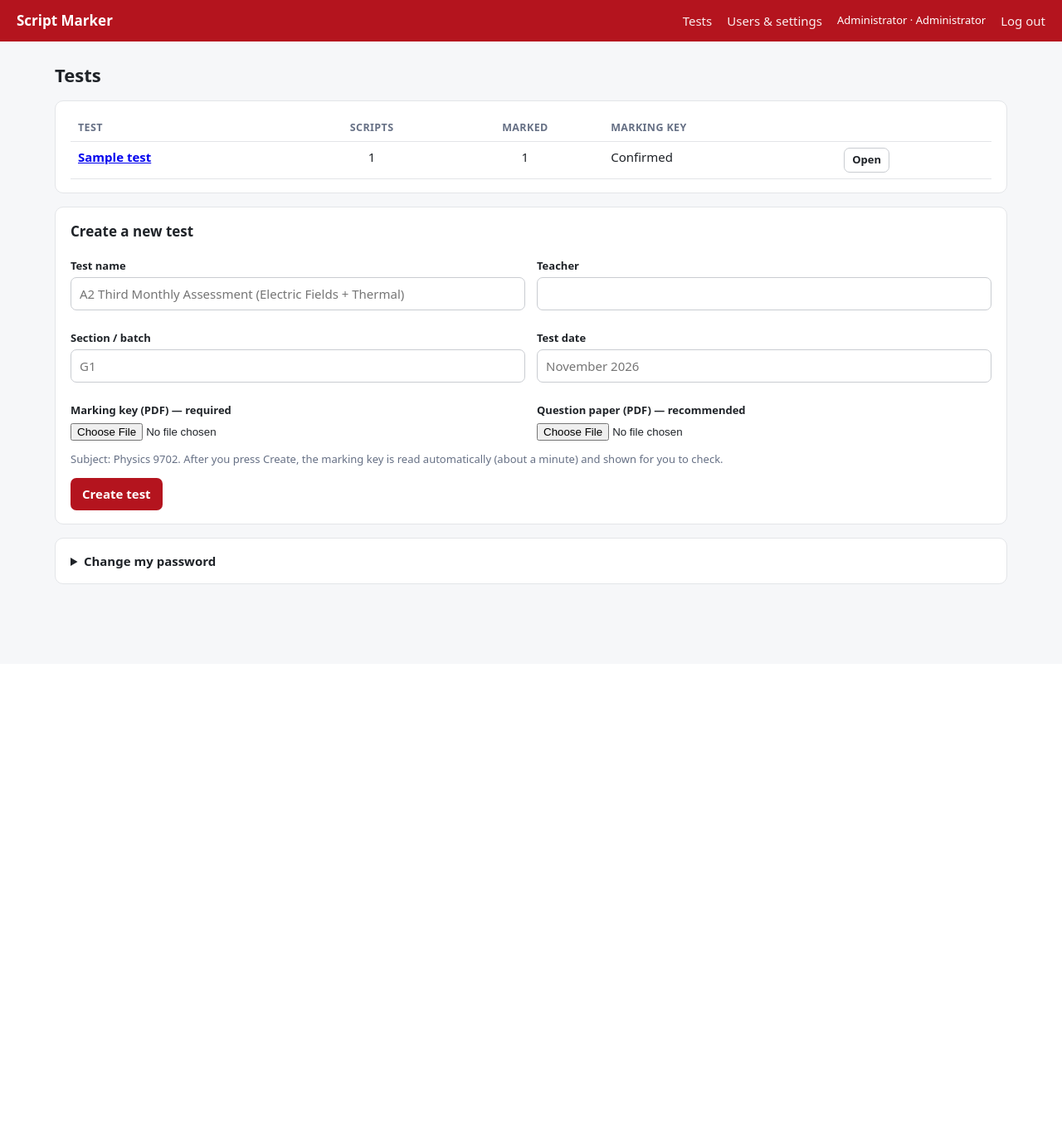
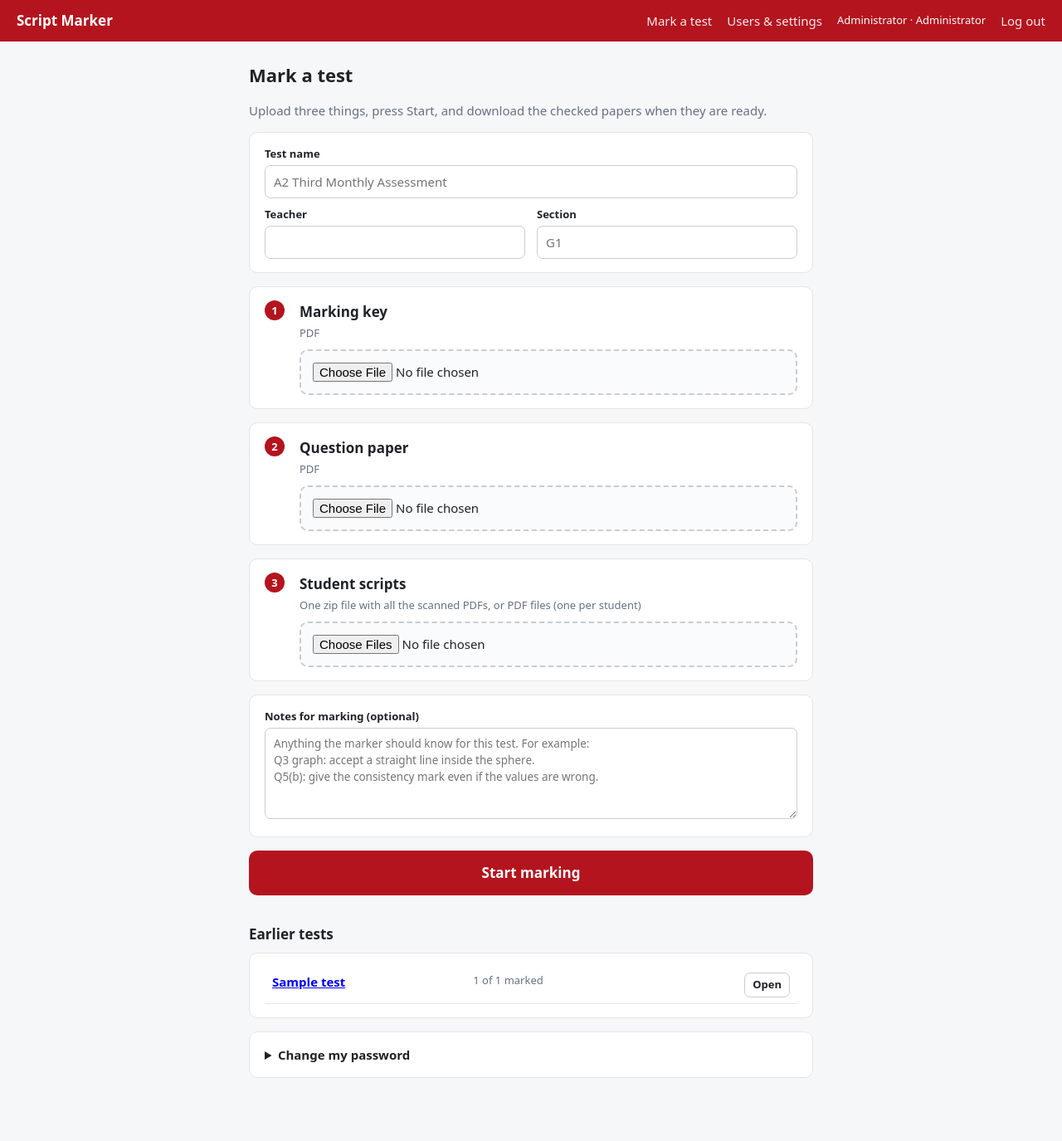
Before and after one commit to faizanpasha/script-marker, a FastAPI app: page / in a window 1280 px wide. Shown: the whole page at 83% size. Before the commit the page ends 704 px from the top, so only its background shows below. Run offline with FastAPI, Linux system fonts and the light colour scheme; the visitor is signed in with stand-in values (Sample User, id 1); data comes from the database, SQL or seed files in the repository; tables that the repository leaves empty hold one stand-in row (values such as "Sample post").

Commit message:
Simplify to a one-page flow with an automatic key check
One form takes the marking key, question paper, scripts (zip or PDFs) and
optional notes. The key is read and checked for problems before marking;
if it is sound, marking starts by itself, otherwise the problems are shown
first. Results page offers the zip plus PDF and Excel marks sheets.

Co-Authored-By: Claude Fable 5.2 <noreply@anthropic.com>
Claude-Session: https://claude.ai/code/session_01BAGptbB6esiqqzxy8erfkZ

```diff
--- a/app/main.py
+++ b/app/main.py
@@ -83,24 +83,27 @@ def home(request: Request):
 
 @app.post('/tests')
 def create_test(request: Request, title: str = Form(...), teacher: str = Form(''), section: str = Form(''),
-                date: str = Form(''), key: UploadFile = File(...), qp: UploadFile = File(None)):
+                notes: str = Form(''), key: UploadFile = File(...), qp: UploadFile = File(...),
+                files: list[UploadFile] = File(...)):
     u = user(request)
     cfg = {'title': title.strip(), 'subject': 'Physics 9702', 'teacher': teacher.strip(), 'section': section.strip(),
-           'date': date.strip(), 'college': store.setting('college', 'Heuser College for A-Levels'),
-           'questions': [], 'policy': marking.DEFAULT_POLICY, 'precedents': ''}
+           'date': time.strftime('%B %Y'), 'college': store.setting('college', 'Heuser College for A-Levels'),
+           'questions': [], 'policy': marking.DEFAULT_POLICY, 'precedents': notes.strip()}
     tid = store.q('INSERT INTO tests(title,cfg,created_by,created) VALUES(?,?,?,?)', (cfg['title'], json.dumps(cfg), u['id'], time.time()))
     d = store.test_dir(tid)
     try:
         save_upload(key, os.path.join(d, 'key.pdf'))
         if not is_pdf(os.path.join(d, 'key.pdf')): raise ValueError('The marking key must be a PDF file.')
         jobs.ingest_pdf(os.path.join(d, 'key.pdf'), os.path.join(d, 'key'), 'ms', 200)
-        if qp is not None and qp.filename:
-            save_upload(qp, os.path.join(d, 'qp.pdf'))
-            if not is_pdf(os.path.join(d, 'qp.pdf')): raise ValueError('The question paper must be a PDF file.')
-            jobs.ingest_pdf(os.path.join(d, 'qp.pdf'), os.path.join(d, 'qp'), 'p', 100)
+        save_upload(qp, os.path.join(d, 'qp.pdf'))
+        if not is_pdf(os.path.join(d, 'qp.pdf')): raise ValueError('The question paper must be a PDF file.')
+        jobs.ingest_pdf(os.path.join(d, 'qp.pdf'), os.path.join(d, 'qp'), 'p', 100)
+        added, skipped = add_uploads(tid, files)
+        if not added: raise ValueError('No student scripts were found. Upload a zip of PDFs, or a PDF.' + (' Skipped: ' + ', '.join(skipped[:5]) if skipped else ''))
     except Exception as e:
-        store.q('DELETE FROM tests WHERE id=?', (tid,)); shutil.rmtree(d, ignore_errors=True)
-        flash(request, f'Could not create the test: {e}'); return RedirectResponse('/', 303)
+        store.q('DELETE FROM scripts WHERE test_id=?', (tid,)); store.q('DELETE FROM tests WHERE id=?', (tid,)); shutil.rmtree(d, ignore_errors=True)
+        flash(request, f'Could not start: {e}'); return RedirectResponse('/', 303)
+    if skipped: flash(request, 'Some files were skipped: ' + ', '.join(skipped[:8]))
     store.q("UPDATE tests SET setup_status='running' WHERE id=?", (tid,))
     jobs.POOL.submit(jobs.run_setup, tid)
     return RedirectResponse(f'/tests/{tid}', 303)
@@ -128,7 +131,7 @@ def script_rows(t):
 def test_page(request: Request, tid: int):
     u = user(request); t = the_test(tid); rows = script_rows(t)
     counts = {}
-    for s in rows: counts[s['status']] = counts.get(s['status'], 0) + 1
+    for s in sorted(rows, key=lambda s: s['status']): counts[s['status']] = counts.get(s['status'], 0) + 1
     busy = sum(counts.get(k, 0) for k in ('queued', 'marking', 'rendering'))
     tin = sum(s['tok_in'] or 0 for s in rows); tout = sum(s['tok_out'] or 0 for s in rows)
     return page(request, 'test.html', u=u, t=t, cfg=t['cfg'], rows=rows, counts=counts, busy=busy,
@@ -138,7 +141,7 @@ def test_page(request: Request, tid: int):
 @app.get('/tests/{tid}/status.json')
 def test_status(request: Request, tid: int):
     user(request); t = the_test(tid)
-    c = {r['status']: r['n'] for r in store.q('SELECT status, COUNT(*) n FROM scripts WHERE test_id=? GROUP BY status', (tid,))}
+    c = {r['status']: r['n'] for r in store.q('SELECT status, COUNT(*) n FROM scripts WHERE test_id=? GROUP BY status ORDER BY status', (tid,))}
     return JSONResponse({'setup': t['setup_status'], 'counts': c})
 
 @app.post('/tests/{tid}/setup/auto')
@@ -146,50 +149,6 @@ def setup_auto(request: Request, tid: int):
     user(request); the_test(tid)
     store.q("UPDATE tests SET setup_status='running', setup_error=NULL WHERE id=?", (tid,))
     jobs.POOL.submit(jobs.run_setup, tid)
-    return RedirectResponse(f'/tests/{tid}', 303)
-
-@app.post('/tests/{tid}/setup')
-async def setup_save(request: Request, tid: int):
-    user(request); t = the_test(tid); cfg = t['cfg']; f = await request.form()
-    qs = []; errs = []
-    for i in range(int(f.get('rows', 0))):
-        qn = (f.get(f'q{i}') or '').strip()
-        if not qn: continue
-        try:
-            parts = []
-            for chunk in re.split(r'[,;\n]+', f.get(f'parts{i}', '')):
-                if not chunk.strip(): continue
-                pid, mx = chunk.rsplit(':', 1); parts.append({'id': pid.strip(), 'max': int(mx)})
-            crops = []
-            for chunk in re.split(r'[,;\n]+', f.get(f'crop{i}', '')):
-                if not chunk.strip(): continue
-                pg, rng = chunk.split(':'); y0, y1 = rng.split('-'); crops.append([int(pg), int(float(y0)), int(float(y1))])
-            end = (f.get(f'end{i}') or '').strip()
-            qd = {'q': int(qn), 'max': int(f.get(f'max{i}')), 'end_page': int(end) if end else None, 'key_crop': crops, 'parts': parts}
-            if not parts: qd['parts'] = [{'id': str(qd['q']), 'max': qd['max']}]
-            if sum(p['max'] for p in qd['parts']) != qd['max']:
-                errs.append(f"Q{qn}: the part marks add up to {sum(p['max'] for p in qd['parts'])}, not {qd['max']}")
-            qs.append(qd)
-        except Exception:
-            errs.append(f'Q{qn}: could not read this row - check the format')
-    ids = [p['id'] for x in qs for p in x['parts']]
-    if len(ids) != len(set(ids)): errs.append('Two parts have the same name')
-    cfg['questions'] = sorted(qs, key=lambda x: x['q'])
-    cfg['policy'] = f.get('policy', cfg.get('policy', '')); cfg['precedents'] = f.get('precedents', cfg.get('precedents', ''))
-    for k in ('title', 'teacher', 'section', 'date'):
-        if f.get(k) is not None: cfg[k] = f.get(k).strip()
-    store.save_cfg(tid, cfg)
-    render.clear_keypage_cache(os.path.join(store.test_dir(tid), 'key'))
-    ok = bool(qs) and not errs
-    store.q('UPDATE tests SET setup_status=? WHERE id=?', ('confirmed' if ok else 'review', tid))
-    flash(request, 'Marking key saved and confirmed.' if ok else 'Saved, but please fix: ' + '; '.join(errs or ['add at least one question']))
-    return RedirectResponse(f'/tests/{tid}', 303)
-
-@app.post('/tests/{tid}/precedents')
-def save_precedents(request: Request, tid: int, precedents: str = Form('')):
-    user(request, 'admin', 'teacher'); t = the_test(tid)
-    t['cfg']['precedents'] = precedents; store.save_cfg(tid, t['cfg'])
-    flash(request, 'Marking rules saved. They apply to scripts marked from now on; use "Mark again" on scripts already done.')
     return RedirectResponse(f'/tests/{tid}', 303)
 
 @app.get('/tests/{tid}/keypage/{qn}.png')
@@ -202,17 +161,9 @@ def keypage_png(request: Request, tid: int, qn: int):
     b = io.BytesIO(); im.resize((827, 1169)).save(b, 'PNG')
     return Response(b.getvalue(), media_type='image/png', headers={'Cache-Control': 'no-store'})
 
-@app.get('/tests/{tid}/keyimg/{n}.png')
-def keyimg(request: Request, tid: int, n: int):
-    user(request)
-    f = os.path.join(store.test_dir(tid), 'key', f'ms-{n:02d}.png')
-    if not os.path.exists(f): raise HTTPException(404)
-    b = io.BytesIO(); render.grid_image(f, 200).resize((827, 1169)).save(b, 'PNG')
-    return Response(b.getvalue(), media_type='image/png')
-
-@app.post('/tests/{tid}/upload')
-def upload_scripts(request: Request, tid: int, files: list[UploadFile] = File(...)):
-    user(request); the_test(tid); added = 0; skipped = []
+def add_uploads(tid, files):
+    """Store uploaded PDFs / zips of PDFs as scripts of a test. Returns (added, skipped names)."""
+    added = 0; skipped = []
     existing = {r['filename'] for r in store.q('SELECT filename FROM scripts WHERE test_id=?', (tid,))}
     def add_pdf(name, fsrc):
         nonlocal added
@@ -242,14 +193,31 @@ def upload_scripts(request: Request, tid: int, files: list[UploadFile] = File(..
             add_pdf(fn, up.file)
         elif fn:
             skipped.append(f'{fn} (only PDF or zip)')
+    return added, skipped
+
+@app.post('/tests/{tid}/upload')
+def upload_scripts(request: Request, tid: int, files: list[UploadFile] = File(...)):
+    user(request); the_test(tid)
+    added, skipped = add_uploads(tid, files)
     flash(request, f'{added} script(s) added.' + (' Skipped: ' + ', '.join(skipped[:8]) if skipped else ''))
+    return RedirectResponse(f'/tests/{tid}', 303)
+
+@app.post('/tests/{tid}/continue')
+def continue_anyway(request: Request, tid: int):
+    """The key check found problems; the user chose to mark anyway."""
+    user(request); t = the_test(tid)
+    if t['setup_status'] != 'review' or t['cfg'].get('key_blocked'):
+        flash(request, 'This test cannot be continued. Start again with a corrected marking key.')
+    else:
+        store.q("UPDATE tests SET setup_status='confirmed' WHERE id=?", (tid,))
+        n = jobs.start_marking(tid); flash(request, f'Marking started for {n} script(s).')
     return RedirectResponse(f'/tests/{tid}', 303)
 
 @app.post('/tests/{tid}/mark')
 def mark(request: Request, tid: int, mode: str = Form('all'), n: int = Form(2)):
     user(request); t = the_test(tid)
     if t['setup_status'] != 'confirmed':
-        flash(request, 'Confirm the marking key first (step 1).'); return RedirectResponse(f'/tests/{tid}', 303)
+        flash(request, 'The marking key has not been accepted yet.'); return RedirectResponse(f'/tests/{tid}', 303)
     if not (marking.api_key() or marking.MOCK):
         flash(request, 'No Anthropic API key is set. Ask the administrator to add it under Settings.'); return RedirectResponse(f'/tests/{tid}', 303)
     ids = [r['id'] for r in store.q("SELECT id FROM scripts WHERE test_id=? AND status IN ('uploaded','error') ORDER BY id", (tid,))]
--- a/app/templates/base.html
+++ b/app/templates/base.html
@@ -29,8 +29,12 @@ th{font-size:12.5px;color:var(--mut);text-transform:uppercase;letter-spacing:.03
 .bar{height:10px;background:#e7e9ec;border-radius:6px;overflow:hidden}.bar>i{display:block;height:100%;background:var(--red)}
 .pages{display:grid;grid-template-columns:repeat(auto-fill,minmax(330px,1fr));gap:12px}.pages img{width:100%;border:1px solid var(--line);border-radius:6px;background:#fff}
 details summary{cursor:pointer;font-weight:600}
+.narrow{max-width:680px;margin:0 auto}.stepc{display:flex;gap:12px;align-items:flex-start}.stepc h2{margin:1px 0 0}.stepc>div{flex:1}
+input.file{display:block;width:100%;margin-top:10px;padding:14px;border:2px dashed #c9ccd1;border-radius:10px;background:#fafbfc;font:inherit}
+button.big,.btn.big{width:100%;padding:14px;font-size:17px;border-radius:10px;text-align:center}.btn.dl{background:var(--ok)}
+.pulse{animation:pulse 1.4s ease-in-out infinite}@keyframes pulse{50%{opacity:.35}}ul{margin:8px 0;padding-left:20px}
 </style></head><body>
 <header><span class="brand">Script Marker</span>
-{% if u %}<a href="/">Tests</a>{% if u.role=='admin' %}<a href="/admin">Users &amp; settings</a>{% endif %}
+{% if u %}<a href="/">Mark a test</a>{% if u.role=='admin' %}<a href="/admin">Users &amp; settings</a>{% endif %}
 <span class="small">{{u.name}} · {{ROLE_LABEL[u.role]}}</span><a href="/logout">Log out</a>{% endif %}</header>
 <main>{% if msg %}<div class="msg">{{msg}}</div>{% endif %}{% block body %}{% endblock %}</main></body></html>
--- a/app/templates/tests.html
+++ b/app/templates/tests.html
@@ -1,21 +1,24 @@
 {% extends "base.html" %}{% block body %}
-<h1>Tests</h1>
-{% if not has_key %}<div class="msg">No Anthropic API key is set yet, so marking cannot run. {% if u.role=='admin' %}Add it under <a href="/admin">Users &amp; settings</a>.{% else %}Ask the administrator to add it.{% endif %}</div>{% endif %}
-<div class="card"><div class="scroll"><table><tr><th>Test</th><th class="n">Scripts</th><th class="n">Marked</th><th>Marking key</th><th></th></tr>
-{% for t in tests %}<tr><td><a href="/tests/{{t.id}}"><b>{{t.title}}</b></a></td><td class="n">{{t.n}}</td><td class="n">{{t.done}}</td>
-<td>{{ {'none':'Not set up','running':'Being read…','review':'Needs your check','confirmed':'Confirmed','error':'Problem'}[t.setup_status] }}</td>
-<td><a class="btn small sec" href="/tests/{{t.id}}">Open</a></td></tr>
-{% else %}<tr><td colspan="5" class="mut">No tests yet. Create the first one below.</td></tr>{% endfor %}</table></div></div>
-<div class="card"><h2>Create a new test</h2>
-<form method="post" action="/tests" enctype="multipart/form-data">
-<div class="grid2"><div><label>Test name</label><input type="text" name="title" required placeholder="A2 Third Monthly Assessment (Electric Fields + Thermal)"></div>
-<div><label>Teacher</label><input type="text" name="teacher"></div>
-<div><label>Section / batch</label><input type="text" name="section" placeholder="G1"></div>
-<div><label>Test date</label><input type="text" name="date" placeholder="November 2026"></div>
-<div><label>Marking key (PDF) — required</label><input type="file" name="key" accept="application/pdf" required></div>
-<div><label>Question paper (PDF) — recommended</label><input type="file" name="qp" accept="application/pdf"></div></div>
-<p class="mut small">Subject: Physics 9702. After you press Create, the marking key is read automatically (about a minute) and shown for you to check.</p>
-<button>Create test</button></form></div>
-<details class="card"><summary>Change my password</summary><form method="post" action="/account/password" style="max-width:340px">
+<div class="narrow">
+<h1>Mark a test</h1>
+<p class="mut">Upload three things, press Start, and download the checked papers when they are ready.</p>
+{% if not has_key %}<div class="msg">Marking cannot run yet: no Anthropic API key is set. {% if u.role=='admin' %}Add it under <a href="/admin">Users &amp; settings</a>.{% else %}Ask the administrator to add it.{% endif %}</div>{% endif %}
+<form method="post" action="/tests" enctype="multipart/form-data" id="f">
+<div class="card"><label style="margin-top:0">Test name</label><input type="text" name="title" required placeholder="A2 Third Monthly Assessment">
+<div class="grid2"><div><label>Teacher</label><input type="text" name="teacher"></div><div><label>Section</label><input type="text" name="section" placeholder="G1"></div></div></div>
+<div class="card stepc"><span class="step">1</span><div><h2>Marking key</h2><span class="small mut">PDF</span><input class="file" type="file" name="key" accept="application/pdf,.pdf" required></div></div>
+<div class="card stepc"><span class="step">2</span><div><h2>Question paper</h2><span class="small mut">PDF</span><input class="file" type="file" name="qp" accept="application/pdf,.pdf" required></div></div>
+<div class="card stepc"><span class="step">3</span><div><h2>Student scripts</h2><span class="small mut">One zip file with all the scanned PDFs, or PDF files (one per student)</span><input class="file" type="file" name="files" accept=".pdf,.zip" multiple required></div></div>
+<div class="card"><label style="margin-top:0">Notes for marking (optional)</label>
+<textarea name="notes" placeholder="Anything the marker should know for this test. For example:&#10;Q3 graph: accept a straight line inside the sphere.&#10;Q5(b): give the consistency mark even if the values are wrong."></textarea></div>
+<button class="big" id="go">Start marking</button>
+<p class="small mut" id="wait" style="display:none;text-align:center">Uploading… please keep this page open until it changes.</p>
+</form>
+{% if tests %}<h2 style="margin-top:34px">Earlier tests</h2><div class="card"><table>
+{% for t in tests %}<tr><td><a href="/tests/{{t.id}}"><b>{{t.title}}</b></a></td><td class="mut small">{{t.done}} of {{t.n}} marked</td>
+<td style="text-align:right"><a class="btn small sec" href="/tests/{{t.id}}">Open</a></td></tr>{% endfor %}</table></div>{% endif %}
+<details class="card"><summary>Change my password</summary><form method="post" action="/account/password">
 <label>Current password</label><input type="password" name="old" required><label>New password</label><input type="password" name="new" required minlength="8"><p><button class="sec">Change password</button></p></form></details>
+</div>
+<script>document.getElementById('f').addEventListener('submit',function(){var b=document.getElementById('go');b.disabled=true;b.textContent='Uploading…';document.getElementById('wait').style.display='block'});</script>
 {% endblock %}
```
Also changed, not shown: app/jobs.py (+32 -4 lines), app/marking.py (+7 -5 lines), app/templates/test.html (+43 -57 lines).
